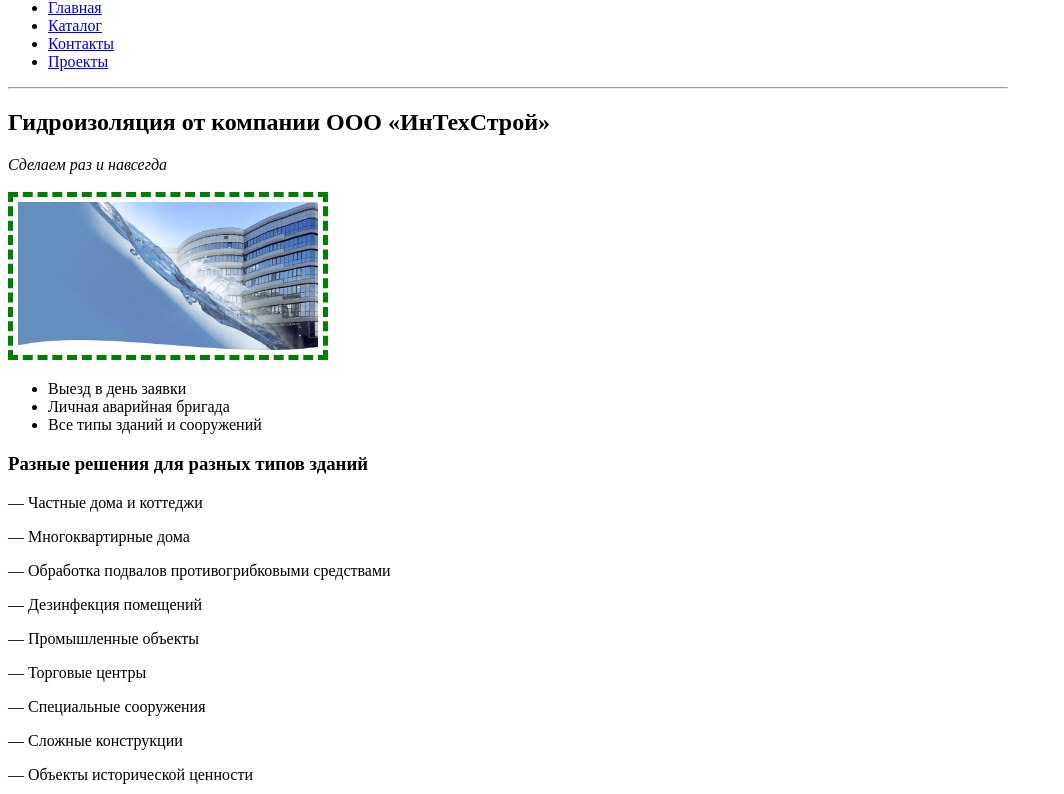
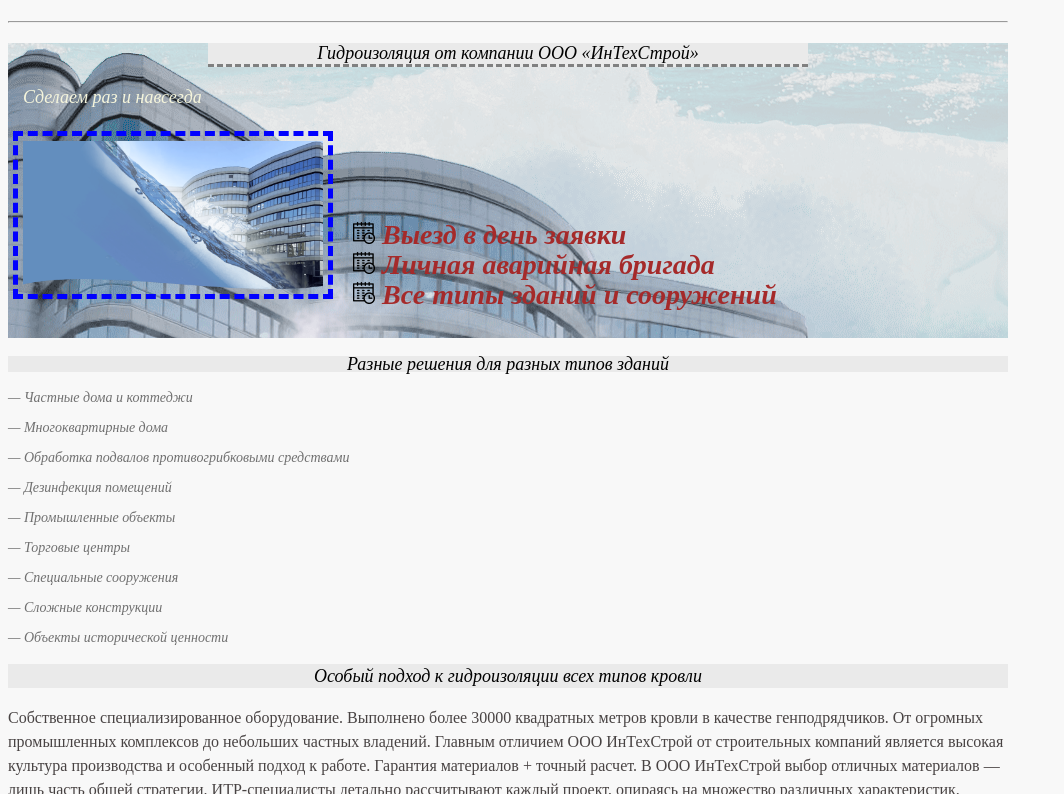
Before and after one commit to radif-ru/html-css_interactive, a plain HTML site: page index.html in a window 1280 px wide. Shown: the part 127-921 px from the top of the page, without its empty margins (0-1064 px from the left). Drawn offline with Linux system fonts and the light colour scheme.

Commit message:
tasks for lesson03

```diff
--- /dev/null
+++ b/css/style.css
@@ -0,0 +1,125 @@
+body {
+    max-width: 1000px;
+    background: #f8f8f8;
+}
+
+a {
+    text-decoration: none;
+    color: inherit
+}
+
+a:hover {
+    color: brown;
+    transition-duration: 0.3s;
+}
+
+.logo img {
+    background: white;
+}
+
+.menu {
+    color: green;
+    list-style-type: none;
+    font-family: fantasy;
+    font-style: italic;
+    font-size: 20px;
+    display: inline-block;
+}
+
+.gidro ul {
+    font-style: normal;
+}
+
+h1,
+h2,
+h3 {
+    color: black;
+    font-size: 18px;
+    font-style: italic;
+    font-weight: 400;
+    background: #eaeaea;
+    text-align: center;
+}
+
+
+img[alt="gidro"] {
+    border: 5px blue dashed;
+    padding: 5px;
+    height: 100%;
+    margin: 5px
+}
+
+.gidro {
+    background: url(../img/footer_bg.png) no-repeat -490px -450px fixed #E8E9E9;
+    width: 100%;
+}
+
+.gidro h1 {
+    border-bottom: 3px gray dashed;
+    width: 60%;
+    margin: 2% auto;
+}
+
+.gidro i {
+    font-size: 18px;
+    padding-left: 15px;
+    font-weight: 400;
+    color: beige;
+}
+
+.gidro ul {
+    display: inline-block;
+    color: brown;
+    font-size: 28px;
+    font-weight: 800;
+    font-style: italic;
+    line-height: 30px;
+    list-style-image: url(../img/timetable.png)
+}
+
+.decisions {
+    color: #707070;
+    font-size: 14px;
+    font-style: italic;
+    line-height: 16px;
+}
+
+.approach,
+.catalogue-page {
+    color: #484343;
+    font-size: 16px;
+    font-weight: 400;
+    line-height: 24px;
+    text-align: left;
+}
+
+input {
+    margin: 5px 0
+}
+
+input[type="text"] {
+    height: 1.5em;
+    width: 15em;
+}
+
+input[type="text"],
+textarea {
+    color: green;
+    font-size: 14px;
+    font-weight: 400;
+    line-height: 16px;
+    padding: 0.2em 0.3em;
+}
+
+.contacts {
+    background: white;
+}
+
+.catalogue div {
+    display: flex;
+
+}
+
+.catalogue figure {
+    margin-left: 0;
+}
--- a/index.html
+++ b/index.html
@@ -5,12 +5,13 @@
     <meta charset="UTF-8">
     <title>ИнТехСтрой - Главная</title>
     <link rel="shortcut icon" href="img/sn_logo.png">
+    <link rel="stylesheet" href="css/style.css">
 </head>
 
-<body style="max-width: 1000px">
+<body>
     <header class="header">
-        <a href="https://pro-gidroizolyaciya.ru/" target="_blank"><img src="img/sn_logo.png" title="Компания ИнТехСтрой" alt="Компания ИнТехСтрой"></a>
-        <ul>
+        <a class="logo" href="https://pro-gidroizolyaciya.ru/" target="_blank"><img src="img/sn_logo.png" title="Компания ИнТехСтрой" alt="Компания ИнТехСтрой"></a>
+        <ul class="menu">
             <li><a href="index.html">Главная</a></li>
             <li><a href="catalogue.html">Каталог</a></li>
             <li><a href="contacts.html">Контакты</a></li>
@@ -21,7 +22,7 @@
     <section class="gidro">
         <h1>Гидроизоляция от компании ООО &laquo;ИнТехСтрой&raquo;</h1>
         <i>Сделаем раз и навсегда</i><br><br>
-        <a href="img/bg_header.png" target="_blank"><img src="img/bg_header.png" alt="gidro" width="300px" style="border: 5px green dashed; padding: 5px"></a>
+        <a href="img/bg_header.png" target="_blank"><img src="img/bg_header.png" alt="gidro" width="300px" ></a>
         <ul>
             <li>Выезд в&nbsp;день заявки</li>
             <li>Личная аварийная бригада</li>
@@ -44,6 +45,7 @@
         <h3>Особый подход к&nbsp;гидроизоляции всех типов кровли</h3>
         <p>Собственное специализированное оборудование. Выполнено более 30000 квадратных метров кровли в&nbsp;качестве генподрядчиков. От&nbsp;огромных промышленных комплексов до&nbsp;небольших частных владений. Главным отличием ООО ИнТехСтрой от&nbsp;строительных компаний является высокая культура производства и&nbsp;особенный подход к&nbsp;работе. Гарантия материалов + точный расчет. В&nbsp;ООО ИнТехСтрой выбор отличных материалов&nbsp;&mdash; лишь часть общей стратегии. ИТР-специалисты детально рассчитывают каждый проект, опираясь на&nbsp;множество различных характеристик. Мы&nbsp;знаем не&nbsp;только какие материалы использовать, но&nbsp;еще &laquo;как именно&raquo;, &laquo;когда&raquo; и&nbsp;&laquo;почему&raquo;.</p>
     </section>
+
     <hr>
     <footer class="footer" id="6">
         <h3>Сделаем раз и&nbsp;навсегда</h3>
```
Also changed, not shown: catalogue.html (+14 -9 lines), catalogue/page-1.html (+6 -5 lines), catalogue/page-2.html (+7 -8 lines), catalogue/page-3.html (+7 -9 lines), contacts.html (+4 -3 lines), img/timetable.png (added).
